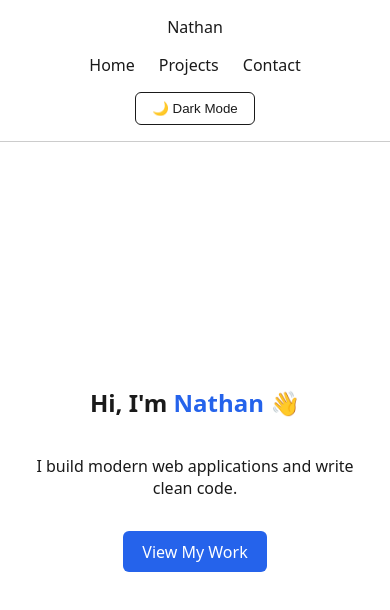
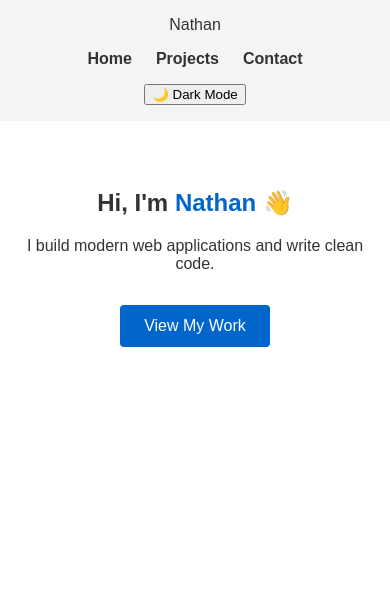
Before and after one commit to nathanndutiyek13-prog/my-portfolio, a website built with Vite: page index.html in a window 390 px wide. Built offline with nearby package versions, Linux system fonts and the light colour scheme.

Commit message:
Add responsive CSS styling and smooth scroll

```diff
--- a/src/style.css
+++ b/src/style.css
@@ -1,100 +1,82 @@
-html {
+/* Base styles */
+body {
+  font-family: Arial, sans-serif;
+  margin: 0;
+  padding: 0;
+  background-color: #ffffff;
+  color: #333333;
   scroll-behavior: smooth;
 }
 
-:root {
-  --bg-color: #ffffff;
-  --text-color: #1a1a1a;
-  --card-bg: #f4f4f5;
-  --primary: #2563eb;
-}
-
-[data-theme="dark"] {
-  --bg-color: #121212;
-  --text-color: #f4f4f5;
-  --card-bg: #1e1e1e;
-  --primary: #60a5fa;
-}
-
-body {
-  margin: 0;
-  font-family:
-    system-ui,
-    -apple-system,
-    sans-serif;
-  background-color: var(--bg-color);
-  color: var(--text-color);
-  transition:
-    background-color 0.3s,
-    color 0.3s;
-}
-
 header {
+  background-color: #f4f4f4;
+  padding: 1rem 2rem;
   position: sticky;
   top: 0;
-  background-color: var(--bg-color);
-  border-bottom: 1px solid #ccc;
-  padding: 1rem 2rem;
+  z-index: 100;
 }
 
 nav {
   display: flex;
   justify-content: space-between;
   align-items: center;
-  max-width: 1000px;
-  margin: 0 auto;
 }
 
 nav ul {
+  list-style: none;
   display: flex;
-  list-style: none;
   gap: 1.5rem;
   margin: 0;
   padding: 0;
 }
 
-nav a {
-  color: var(--text-color);
+nav ul li a {
   text-decoration: none;
-  font-weight: 500;
+  color: #333333;
+  font-weight: bold;
 }
 
 .hero-section {
-  display: flex;
-  flex-direction: column;
-  align-items: center;
-  justify-content: center;
-  min-height: 70vh;
+  padding: 5rem 2rem;
   text-align: center;
-  padding: 2rem;
 }
 
 .highlight {
-  color: var(--primary);
+  color: #0066cc;
 }
 
 .btn {
   display: inline-block;
   margin-top: 1rem;
-  padding: 0.6rem 1.2rem;
-  background-color: var(--primary);
-  color: white;
+  padding: 0.75rem 1.5rem;
+  background-color: #0066cc;
+  color: #ffffff;
   text-decoration: none;
-  border-radius: 6px;
+  border-radius: 4px;
 }
 
-#theme-toggle {
-  padding: 0.5rem 1rem;
-  cursor: pointer;
-  border-radius: 6px;
-  border: 1px solid var(--text-color);
-  background: transparent;
-  color: var(--text-color);
+/* Dark Mode styles */
+body.dark-mode {
+  background-color: #121212;
+  color: #f4f4f4;
 }
 
+body.dark-mode header {
+  background-color: #1e1e1e;
+}
+
+body.dark-mode nav ul li a {
+  color: #f4f4f4;
+}
+
+/* Responsive Media Query */
 @media (max-width: 600px) {
   nav {
     flex-direction: column;
     gap: 1rem;
   }
+
+  .hero-section {
+    padding: 3rem 1rem;
+  }
 }
```
